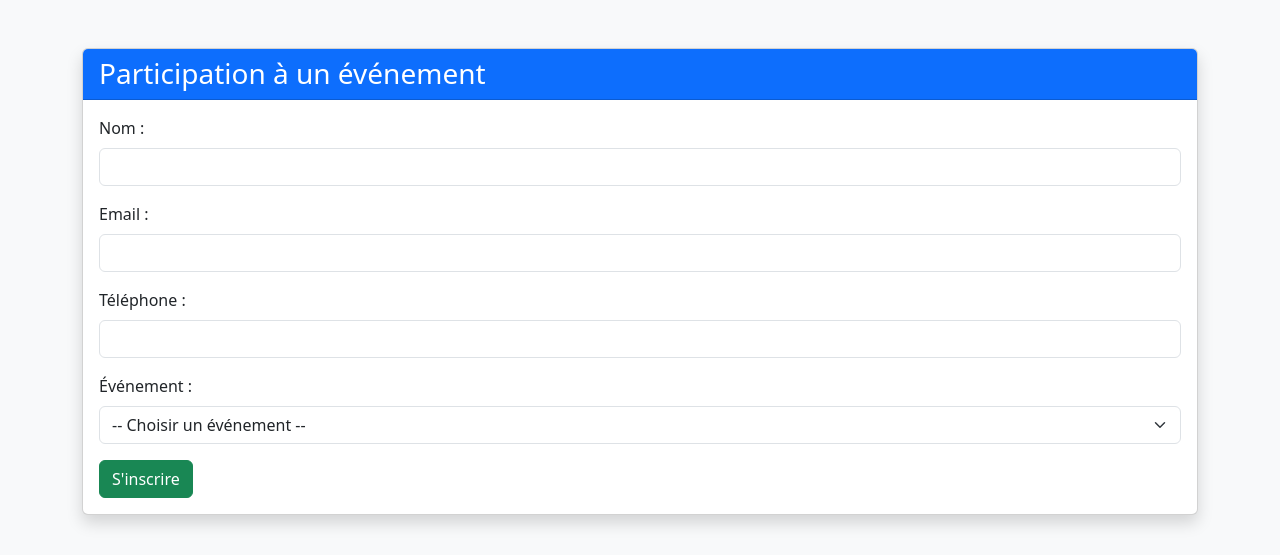
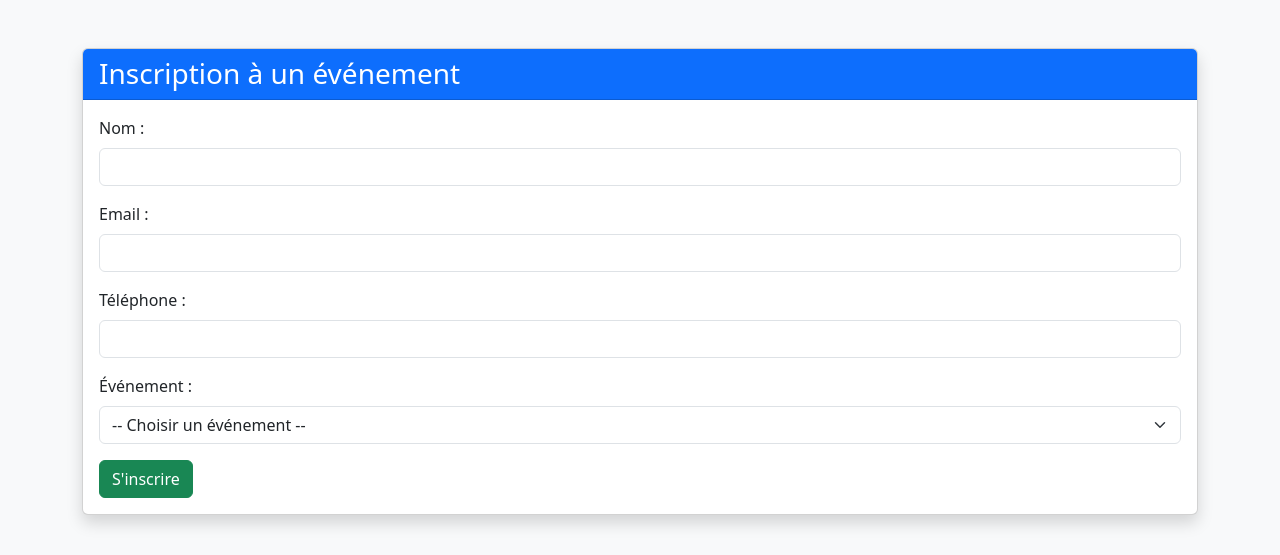
Before and after one commit to maryemzahmoul/event-registration, a PHP site: page / in a window 1280 px wide. Shown: the top 555 px of the page. Run offline with PHP 8.4, Linux system fonts and the light colour scheme.

Commit message:
titre modifié

```diff
--- a/php-app/index.php
+++ b/php-app/index.php
@@ -10,7 +10,7 @@
 <div class="container mt-5">
     <div class="card shadow">
         <div class="card-header bg-primary text-white">
-            <h3 class="mb-0">Participation à un événement</h3>
+            <h3 class="mb-0">Inscription à un événement</h3>
         </div>
         <div class="card-body">
             <form action="submit.php" method="post">
```
